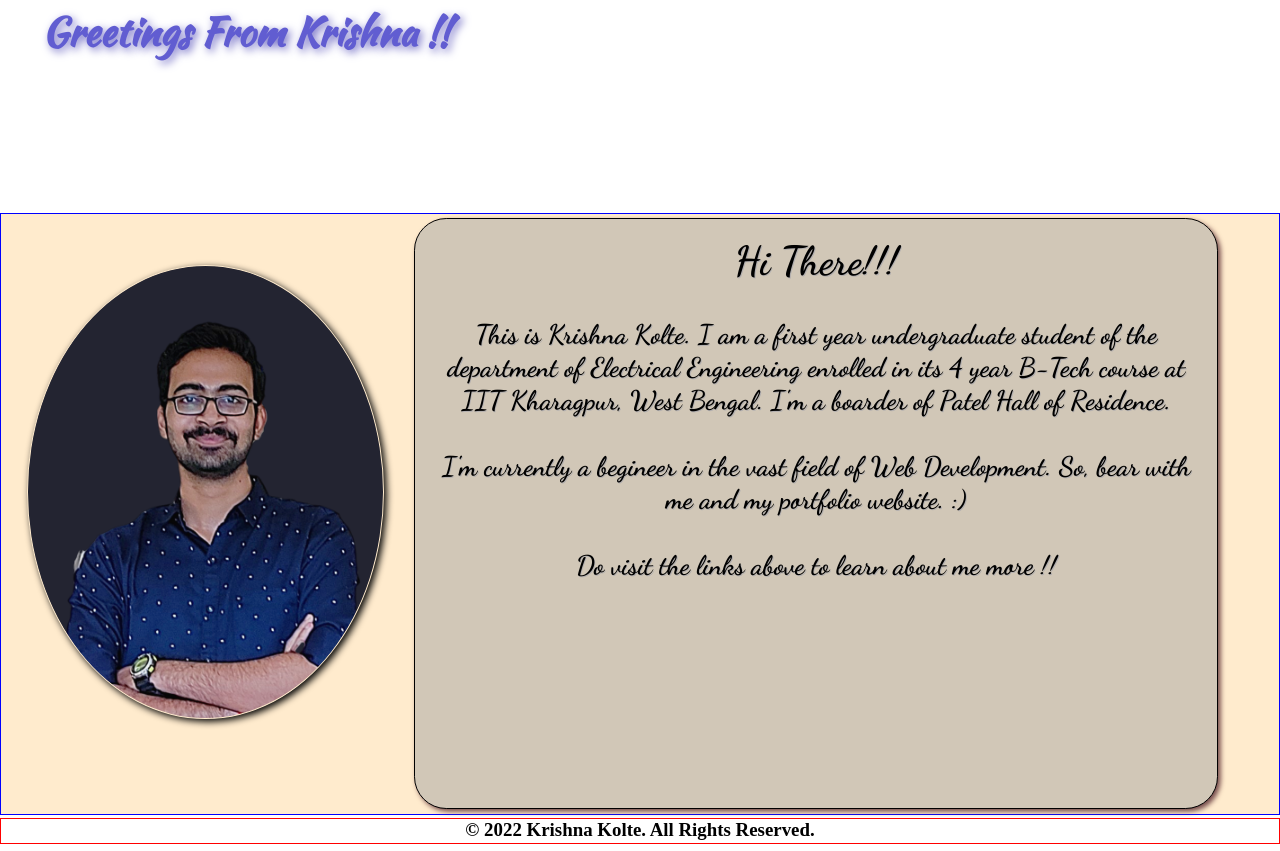
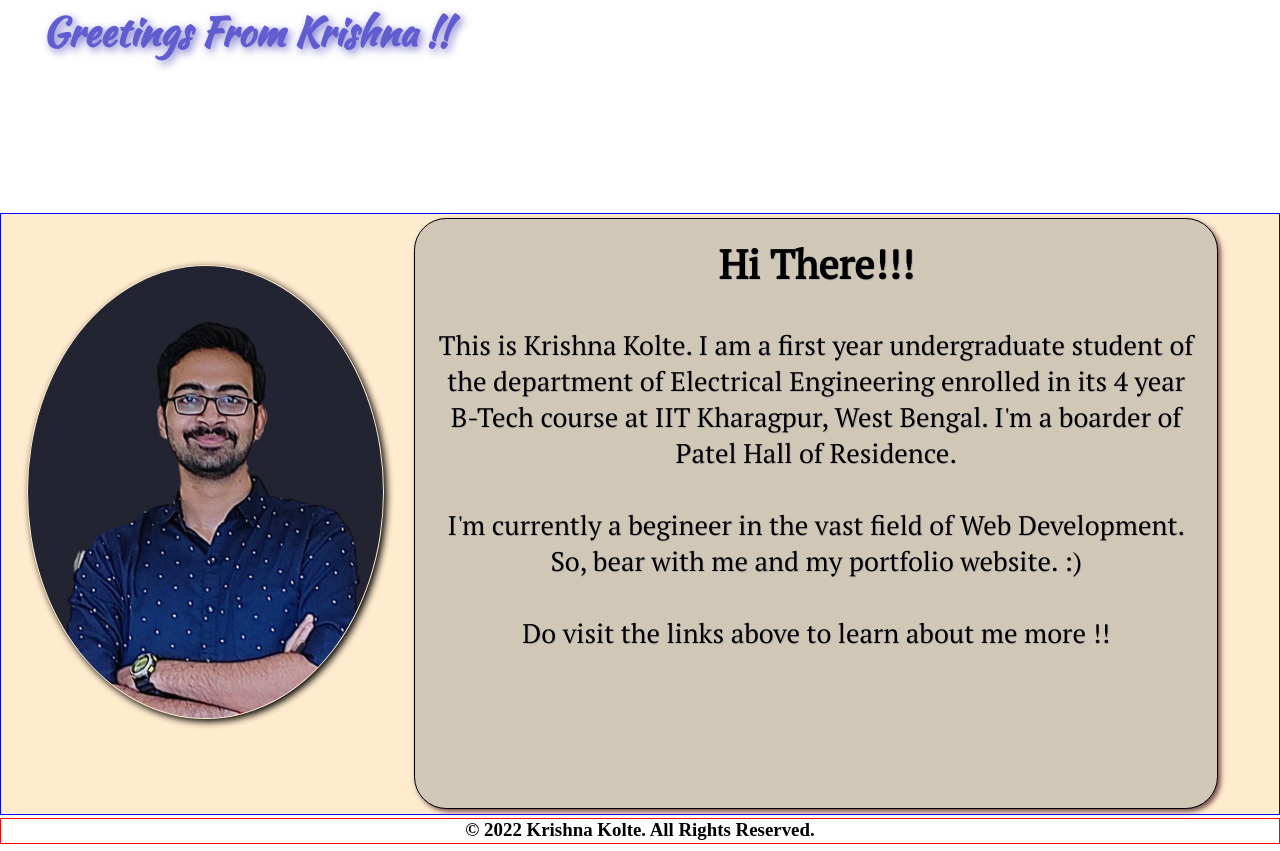
Before and after one commit to Krishna-D-K/First_Website, a plain HTML site: page index.html in a window 1280 px wide. Shown: the part 511-1362 px from the top of the page. Drawn offline with Linux system fonts and the light colour scheme.

Commit message:
Update index.html
Changed the cursive font family

```diff
--- a/index.html
+++ b/index.html
@@ -9,6 +9,7 @@
     <link href="https://fonts.googleapis.com/css2?family=Kaushan+Script&display=swap" rel="stylesheet">
     <link href="https://fonts.googleapis.com/css2?family=Dancing+Script:wght@700&display=swap" rel="stylesheet">
     <link href="https://fonts.googleapis.com/css2?family=Baloo+Bhai+2&display=swap" rel="stylesheet">
+    <link href="https://fonts.googleapis.com/css2?family=PT+Serif&display=swap" rel="stylesheet">
     <link rel="stylesheet" href="indexmob.css" media="screen and (max-width: 1020px)">
     <style>
         *{
@@ -164,7 +165,7 @@
             color: rgb(0,0,0);
             text-shadow: 0.07vw 0.07vw #b2afaf;
             font-size: 2.1vw;
-            font-family: 'Dancing Script', cursive;
+            font-family: 'PT Serif', serif;
             background-color: #d1c7b7;
             box-shadow: 0.21vw 0.21vw 0.42vw #754b4b;
         }
```
